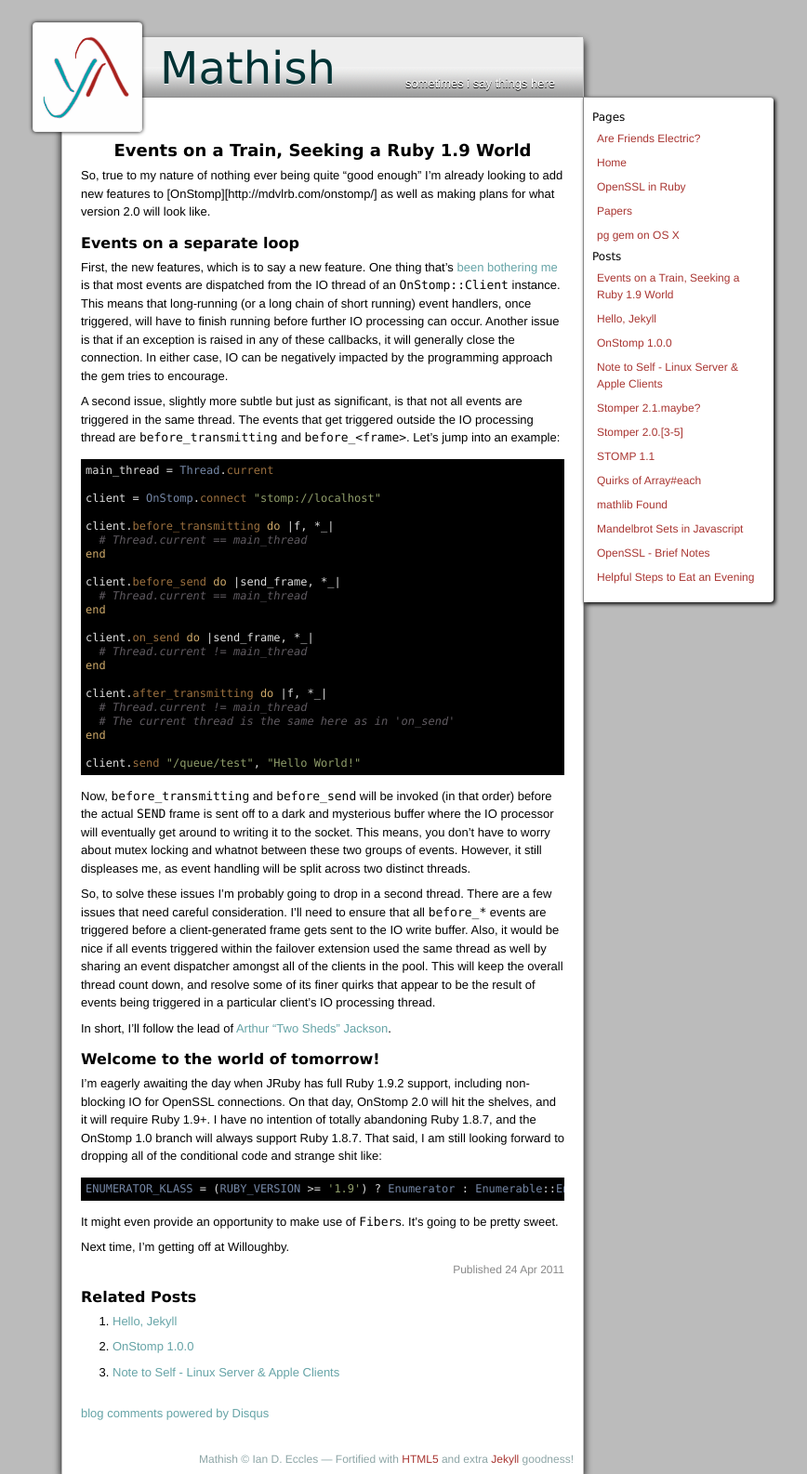
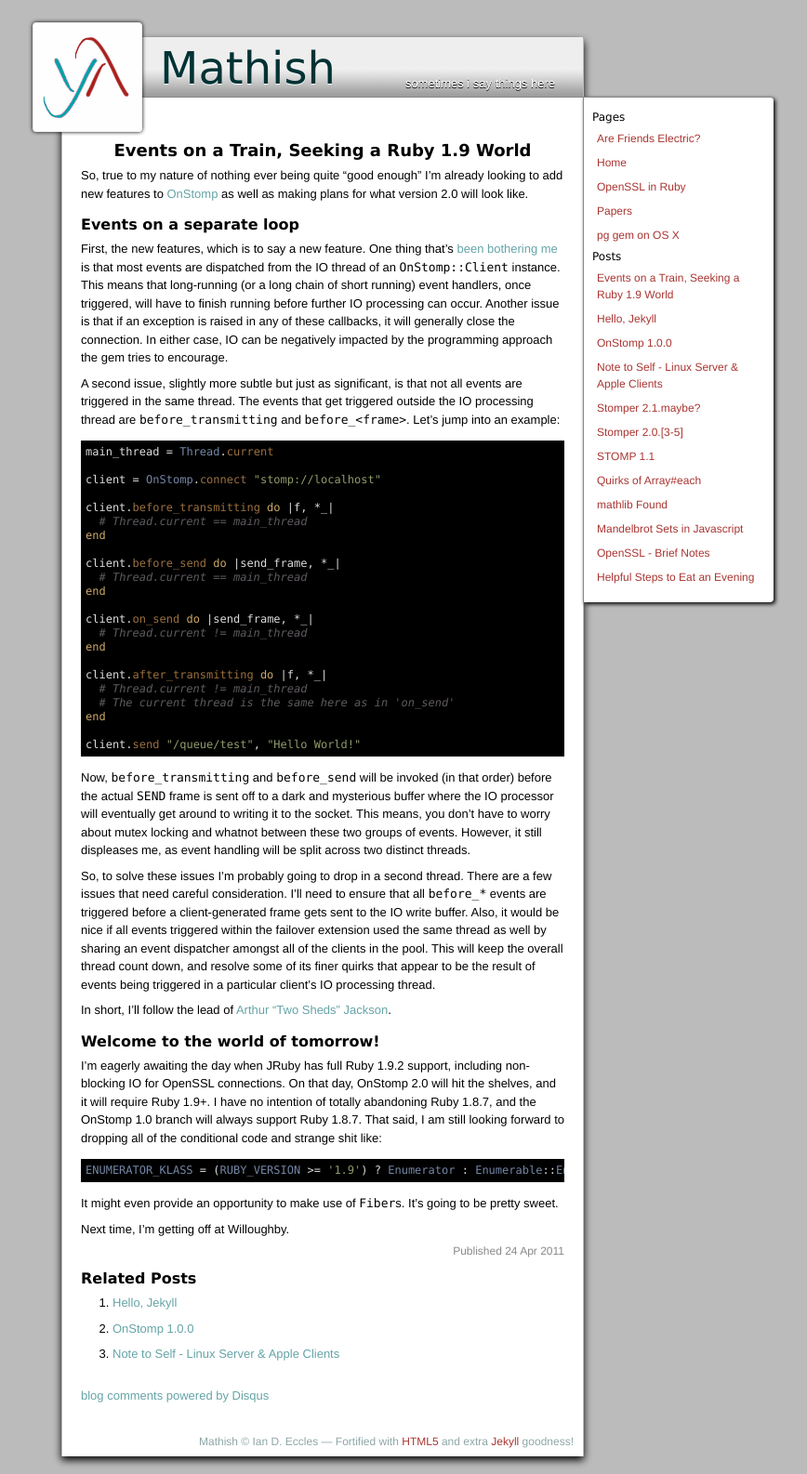
Before and after one commit to iande/mathish.com, a Jekyll site: the page built from _posts/2011-04-24-events-on-a-train.markdown, in a window 1280 px wide. Shown: the whole page at 93% size, without its empty margins (293-1161 px from the left). Built offline with Jekyll 4.4.1, drawn with Linux system fonts in a browser that asks for light colours; Markdown is read by kramdown in place of the engine named in the settings; comment, search, counter and statistics services are not loaded.

Commit message:
braced when I should've paren'd

```diff
--- a/_posts/2011-04-24-events-on-a-train.markdown
+++ b/_posts/2011-04-24-events-on-a-train.markdown
@@ -3,7 +3,7 @@ layout: post
 title: Events on a Train, Seeking a Ruby 1.9 World
 ---
 So, true to my nature of nothing ever being quite "good enough" I'm already
-looking to add new features to [OnStomp][http://mdvlrb.com/onstomp/] as well
+looking to add new features to [OnStomp](http://mdvlrb.com/onstomp/) as well
 as making plans for what version 2.0 will look like.
 
 ### Events on a separate loop
```
